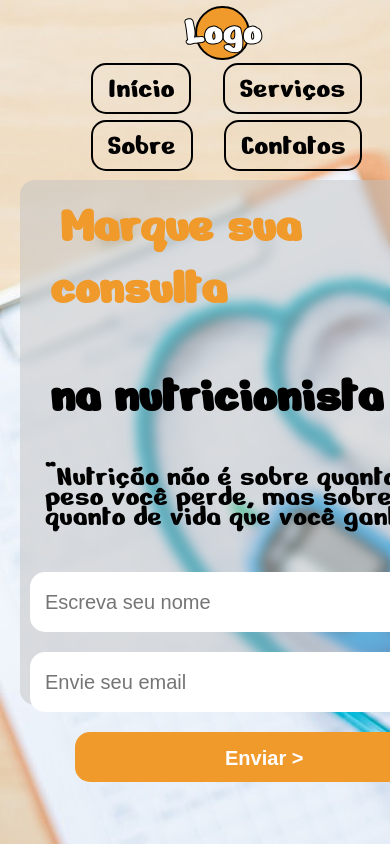
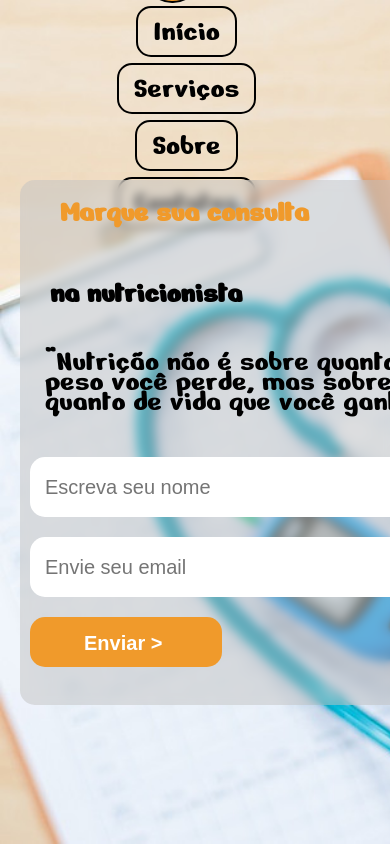
Before and after one commit to IINCGII/Nutri-page, a plain HTML site: page index.html in a window 390 px wide. Shown: the top 844 px of the page. Drawn offline with Linux system fonts and the light colour scheme.

Commit message:
Update media.css

```diff
--- a/style/media.css
+++ b/style/media.css
@@ -18,6 +18,7 @@
         font-size: 20px;
         width: 55px;
         height: 65px;
+        margin-right: 100px;
     }
 
     nav ul li {
@@ -44,15 +45,15 @@
         width: 100%;
     }
     form [type="submit"]{
-        width: 80%;
+        width: 40%;
         height: 50px;
-        margin-left: 55px;
+        margin-left: 10px;
     }
 
     input{
         align-items: center;
         margin-left: 10px;
-        width:480px;
+        width:400px;
     }
 
     img{
@@ -62,6 +63,7 @@
 
     ul{
         text-align: center;
+        margin-right: 80px;
     }
 
     li{
@@ -71,5 +73,6 @@
     h2, p{
         overflow-wrap: break-word;
         white-space: normal;
+        font-size: 30px;
     }
 }
```
